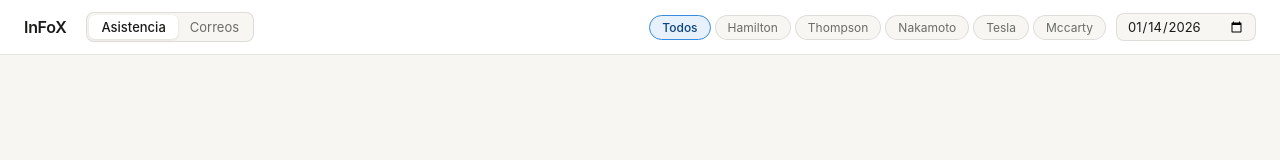
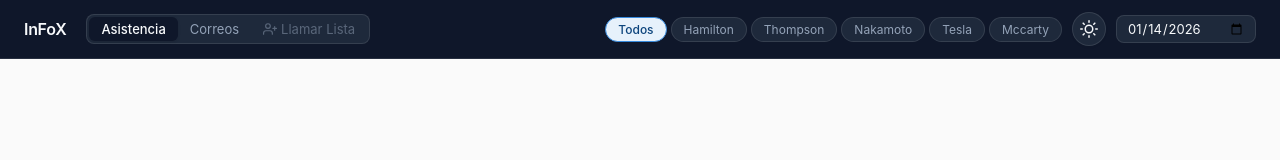
Before and after one commit to pegasus-v1/pegasus, a React (Create React App) app in the folder web/: page / in a window 1280 px wide. Shown: the top 160 px of the page. Built offline with nearby package versions, Linux system fonts and the light colour scheme; no server answers.

Commit message:
Finalizing UI: Theme Toggle and Global Styles

```diff
--- a/web/src/components/Navbar.jsx
+++ b/web/src/components/Navbar.jsx
@@ -1,5 +1,5 @@
 // src/components/Navbar.jsx
-export default function Navbar({ fecha, setFecha, clan, setClan, vistaActual, setVistaActual }) {
+export default function Navbar({ fecha, setFecha, clan, setClan, vistaActual, setVistaActual, theme, setTheme }) {
   const clanes = ["Todos", "Hamilton", "Thompson", "Nakamoto", "Tesla", "McCarty"];
 
   return (
@@ -8,20 +8,20 @@ export default function Navbar({ fecha, setFecha, clan, setClan, vistaActual, se
       alignItems: "center",
       justifyContent: "space-between",
       padding: "12px 24px",
-      background: "var(--color-bg)",
-      borderBottom: "1px solid var(--color-border)",
+      background: "var(--nav-bg)",
+      borderBottom: "1px solid var(--nav-border)",
       position: "sticky",
       top: 0,
       zIndex: 10,
     }}>
       <div style={{ display: "flex", gap: "20px", alignItems: "center" }}>
-        <span style={{ fontWeight: 600, fontSize: 16, letterSpacing: "-0.3px" }}>
+        <span style={{ fontWeight: 600, fontSize: 16, letterSpacing: "-0.3px", color: "var(--nav-text)" }}>
           InFoX
         </span>
 
         {/* View Switcher */}
         {setVistaActual && (
-          <div style={{ display: "flex", background: "var(--color-surface)", padding: "2px", borderRadius: "8px", border: "1px solid var(--color-border)" }}>
+          <div style={{ display: "flex", background: "var(--nav-surface)", padding: "2px", borderRadius: "8px", border: "1px solid var(--nav-border)" }}>
             <button
               onClick={() => setVistaActual("asistencia")}
               style={{
@@ -29,8 +29,8 @@ export default function Navbar({ fecha, setFecha, clan, setClan, vistaActual, se
                 padding: "4px 12px",
                 border: "none",
                 borderRadius: "6px",
-                background: vistaActual === "asistencia" ? "var(--color-bg)" : "transparent",
-                color: vistaActual === "asistencia" ? "var(--color-text)" : "var(--color-text-muted)",
+                background: vistaActual === "asistencia" ? "var(--nav-bg)" : "transparent",
+                color: vistaActual === "asistencia" ? "var(--nav-text)" : "var(--nav-text-muted)",
                 fontWeight: vistaActual === "asistencia" ? 500 : 400,
                 boxShadow: vistaActual === "asistencia" ? "0 1px 3px rgba(0,0,0,0.1)" : "none",
                 cursor: "pointer",
@@ -46,8 +46,8 @@ export default function Navbar({ fecha, setFecha, clan, setClan, vistaActual, se
                 padding: "4px 12px",
                 border: "none",
                 borderRadius: "6px",
-                background: vistaActual === "correos" ? "var(--color-bg)" : "transparent",
-                color: vistaActual === "correos" ? "var(--color-text)" : "var(--color-text-muted)",
+                background: vistaActual === "correos" ? "var(--nav-bg)" : "transparent",
+                color: vistaActual === "correos" ? "var(--nav-text)" : "var(--nav-text-muted)",
                 fontWeight: vistaActual === "correos" ? 500 : 400,
                 boxShadow: vistaActual === "correos" ? "0 1px 3px rgba(0,0,0,0.1)" : "none",
                 cursor: "pointer",
@@ -55,6 +55,30 @@ export default function Navbar({ fecha, setFecha, clan, setClan, vistaActual, se
               }}
             >
               Correos
+            </button>
+            <button
+              disabled
+              style={{
+                fontSize: 13,
+                padding: "4px 12px",
+                border: "none",
+                borderRadius: "6px",
+                background: "transparent",
+                color: "var(--nav-text-muted)",
+                cursor: "not-allowed",
+                opacity: 0.5,
+                display: "flex",
+                alignItems: "center",
+                gap: "4px"
+              }}
+            >
+              <svg width="14" height="14" viewBox="0 0 24 24" fill="none" stroke="currentColor" strokeWidth="2" strokeLinecap="round" strokeLinejoin="round">
+                <path d="M16 21v-2a4 4 0 0 0-4-4H5a4 4 0 0 0-4 4v2"></path>
+                <circle cx="8.5" cy="7" r="4"></circle>
+                <line x1="20" y1="8" x2="20" y2="14"></line>
+                <line x1="23" y1="11" x2="17" y2="11"></line>
+              </svg>
+              Llamar Lista
             </button>
           </div>
         )}
@@ -74,9 +98,9 @@ export default function Navbar({ fecha, setFecha, clan, setClan, vistaActual, se
                 borderRadius: 20,
                 border: clan === c
                   ? "1px solid #378ADD"
-                  : "1px solid var(--color-border)",
-                background: clan === c ? "#E6F1FB" : "var(--color-surface)",
-                color: clan === c ? "#0C447C" : "var(--color-text-muted)",
+                  : "1px solid var(--nav-border)",
+                background: clan === c ? "#E6F1FB" : "var(--nav-surface)",
+                color: clan === c ? "#0C447C" : "var(--nav-text-muted)",
                 fontWeight: clan === c ? 500 : 400,
                 cursor: "pointer",
               }}
@@ -85,6 +109,45 @@ export default function Navbar({ fecha, setFecha, clan, setClan, vistaActual, se
             </button>
           ))}
         </div>
+
+        {/* Theme Toggle */}
+        <button
+          onClick={() => setTheme(theme === "light" ? "dark" : "light")}
+          style={{
+            background: "var(--nav-surface)",
+            border: "1px solid var(--nav-border)",
+            color: "var(--nav-text)",
+            width: 34,
+            height: 34,
+            borderRadius: "50%",
+            display: "flex",
+            alignItems: "center",
+            justifyContent: "center",
+            cursor: "pointer",
+            transition: "all 0.2s ease",
+            padding: 0,
+            boxShadow: "0 1px 3px rgba(0,0,0,0.05)"
+          }}
+          title={theme === "light" ? "Modo Oscuro" : "Modo Claro"}
+        >
+          {theme === "light" ? (
+             <svg width="18" height="18" viewBox="0 0 24 24" fill="none" stroke="currentColor" strokeWidth="2" strokeLinecap="round" strokeLinejoin="round">
+               <path d="M21 12.79A9 9 0 1 1 11.21 3 7 7 0 0 0 21 12.79z"></path>
+             </svg>
+          ) : (
+            <svg width="18" height="18" viewBox="0 0 24 24" fill="none" stroke="currentColor" strokeWidth="2" strokeLinecap="round" strokeLinejoin="round">
+              <circle cx="12" cy="12" r="5"></circle>
+              <line x1="12" y1="1" x2="12" y2="3"></line>
+              <line x1="12" y1="21" x2="12" y2="23"></line>
+              <line x1="4.22" y1="4.22" x2="5.64" y2="5.64"></line>
+              <line x1="18.36" y1="18.36" x2="19.78" y2="19.78"></line>
+              <line x1="1" y1="12" x2="3" y2="12"></line>
+              <line x1="21" y1="12" x2="23" y2="12"></line>
+              <line x1="4.22" y1="19.78" x2="5.64" y2="18.36"></line>
+              <line x1="18.36" y1="5.64" x2="19.78" y2="4.22"></line>
+            </svg>
+          )}
+        </button>
 
         {/* Selector de fecha */}
         <input
@@ -95,9 +158,9 @@ export default function Navbar({ fecha, setFecha, clan, setClan, vistaActual, se
             fontSize: 13,
             padding: "4px 10px",
             borderRadius: 8,
-            border: "1px solid var(--color-border)",
-            background: "var(--color-surface)",
-            color: "var(--color-text)",
+            border: "1px solid var(--nav-border)",
+            background: "var(--nav-surface)",
+            color: "var(--nav-text)",
             cursor: "pointer",
           }}
         />
--- a/web/src/index.css
+++ b/web/src/index.css
@@ -2,27 +2,48 @@
 *, *::before, *::after { box-sizing: border-box; margin: 0; padding: 0; }
 
 :root {
+  /* Light Theme (Default) */
   --color-bg:          #ffffff;
-  --color-surface:     #f7f6f2;
-  --color-border:      rgba(0,0,0,0.1);
-  --color-text:        #1a1a18;
-  --color-text-muted:  #6b6b67;
+  --color-surface:     #fafafa;
+  --color-border:      rgba(0,0,0,0.08);
+  --color-text:        #111827;
+  --color-text-muted:  #6b7280;
+
+  /* Navbar variables (Midnight Blue theme) */
+  --nav-bg:            #0f172a;
+  --nav-text:          #f8fafc;
+  --nav-border:        rgba(255,255,255,0.1);
+  --nav-surface:       #1e293b;
+  --nav-text-muted:    #94a3b8;
 
   --ok-bg:      #EAF3DE; --ok-text:     #27500A;
   --warn-bg:    #FAEEDA; --warn-text:   #633806;
   --danger-bg:  #FCEBEB; --danger-text: #791F1F;
   --absent-bg:  #F1EFE8; --absent-text: #5F5E5A;
   --info-bg:    #E6F1FB; --info-text:   #0C447C;
+
+  transition: background-color 0.3s ease, color 0.3s ease;
 }
 
-@media (prefers-color-scheme: dark) {
-  :root {
-    --color-bg:         #1c1c1a;
-    --color-surface:    #252522;
-    --color-border:     rgba(255,255,255,0.1);
-    --color-text:       #e8e6df;
-    --color-text-muted: #9a9891;
-  }
+[data-theme='dark'] {
+  --color-bg:          #0f172a;
+  --color-surface:     #020617;
+  --color-border:      rgba(255,255,255,0.1);
+  --color-text:        #f8fafc;
+  --color-text-muted:  #94a3b8;
+
+  /* Navbar variables (Dark mode keeps the Midnight Blue, maybe a bit darker) */
+  --nav-bg:            #020617;
+  --nav-text:          #f8fafc;
+  --nav-border:        rgba(255,255,255,0.05);
+  --nav-surface:       #0f172a;
+  --nav-text-muted:    #94a3b8;
+
+  --ok-bg:      #1e293b; --ok-text:     #4ade80;
+  --warn-bg:    #1e293b; --warn-text:   #fbbf24;
+  --danger-bg:  #1e293b; --danger-text: #f87171;
+  --absent-bg:  #1e293b; --absent-text: #94a3b8;
+  --info-bg:    #1e293b; --info-text:   #60a5fa;
 }
 
 body {
```
